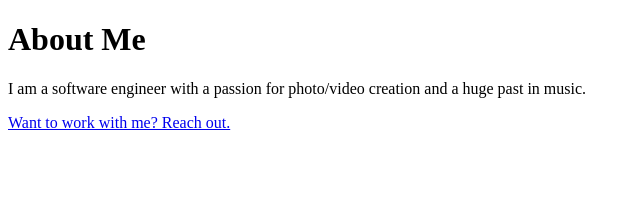
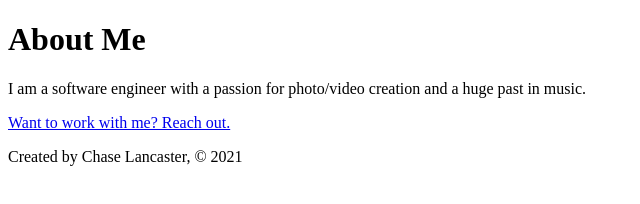
Before and after one commit to chaselancaster/gatsby-practice, a Gatsby site: page /about in a window 1280 px wide. Shown: the whole page, without its empty margins (0-640 px from the left). Built offline with nearby package versions, Linux system fonts and the light colour scheme; Gatsby itself is replaced by a stand-in of ours.

Commit message:
import Footer into each page

```diff
--- a/src/components/Footer.js
+++ b/src/components/Footer.js
@@ -0,0 +1,11 @@
+import React from 'react'
+
+const Footer = () => {
+    return (
+        <footer>
+            <p>Created by Chase Lancaster, © 2021</p>
+        </footer>
+    )
+}
+
+export default Footer
--- a/src/pages/about.js
+++ b/src/pages/about.js
@@ -1,5 +1,7 @@
 import React from 'react'
 import { Link } from 'gatsby'
+
+import Footer from '../components/Footer'
 
 export const AboutPage = () => {
     return (
@@ -7,6 +9,7 @@
             <h1>About Me</h1>
             <p>I am a software engineer with a passion for photo/video creation and a huge past in music.</p>
             <p><Link to='/contact'>Want to work with me? Reach out.</Link></p>
+            <Footer />
         </div>
     )
 }
--- a/src/pages/blog.js
+++ b/src/pages/blog.js
@@ -1,10 +1,13 @@
 import React from 'react'
+
+import Footer from '../components/Footer'
 
 const BlogPage = () => {
     return (
         <div>
             <h1>Blog</h1>
             <p>Posts will show up here later on.</p>
+            <Footer />
         </div>
     )
 }
--- a/src/pages/index.js
+++ b/src/pages/index.js
@@ -1,5 +1,7 @@
 import React from 'react'
 import { Link } from 'gatsby'
+
+import Footer from '../components/Footer'
 
 const IndexPage = () => {
   return (
@@ -7,6 +9,7 @@
       <h1>Hello.</h1>
       <h2>I'm Chase, a full-stack developer living in Los Angeles.</h2>
       <p>Need a developer? <Link to='/contact'>Contact Me!</Link></p>
+      <Footer />
     </div>
   )
 }
```
Also changed, not shown: src/pages/contact.js (+5 -2 lines).
